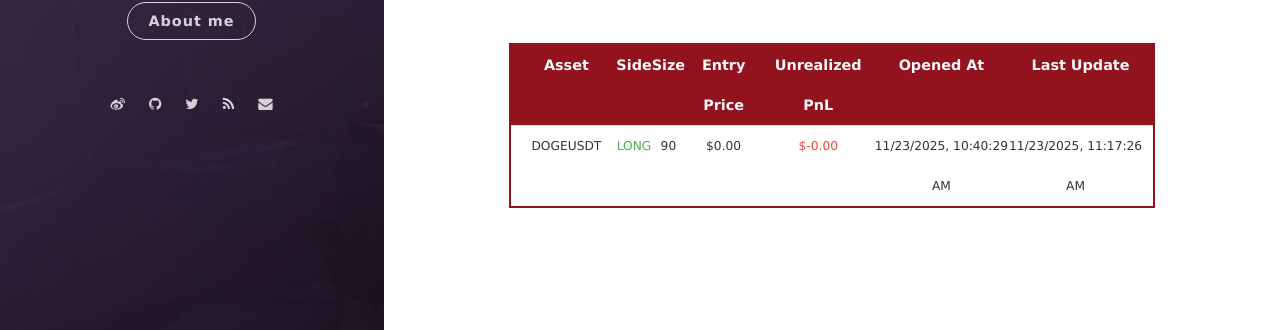
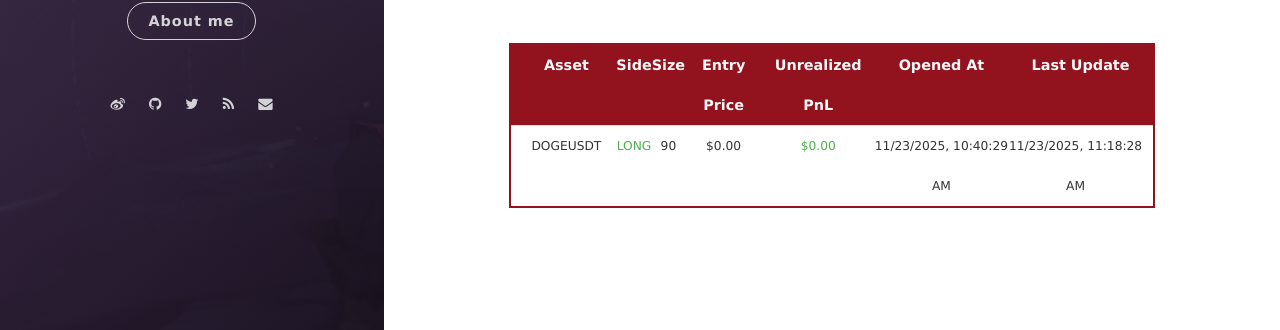
Before and after one commit to leeyegy/leeyegy.github.io, a Jekyll site: the page built from live-trading.html, in a window 1280 px wide. Shown: the part 556-886 px from the top of the page. Built offline with Jekyll 4.4.1, drawn with Linux system fonts in a browser that asks for light colours; nearby versions of some CDN libraries.

Commit message:
AccountMonitor: refresh positions 2025-11-23T19:18:28+08:00

```diff
--- a/assets/data/binance/positions.json
+++ b/assets/data/binance/positions.json
@@ -4,8 +4,8 @@
     "side": "LONG",
     "size": 90.0,
     "entryPrice": 0.0,
-    "unrealizedPnl": -0.0036,
+    "unrealizedPnl": 0.0028377,
     "openedAt": "2025-11-23T18:40:29+08:00",
-    "reportedAt": "2025-11-23T19:17:26+08:00"
+    "reportedAt": "2025-11-23T19:18:28+08:00"
   }
 ]
```
